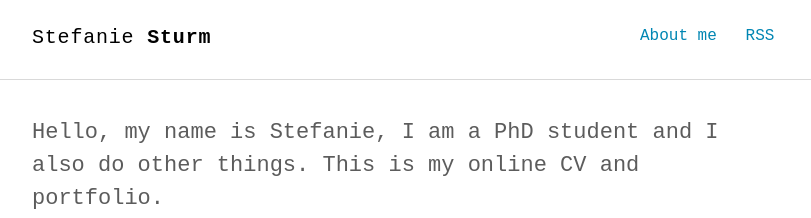
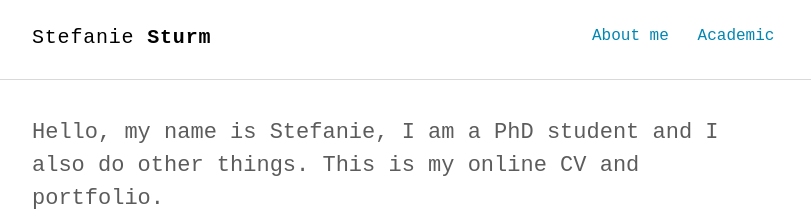
Before and after one commit to stefaniesturm/stefaniesturm.github.io, a Jekyll site: the page built from index.html, in a window 1280 px wide. Shown: the top 218 px of the page, without its empty margins (232-1043 px from the left). Built offline with Jekyll 4.4.1, drawn with Linux system fonts in a browser that asks for light colours; some web fonts are replaced.

Commit message:
Update nav.html

```diff
--- a/_includes/nav.html
+++ b/_includes/nav.html
@@ -4,7 +4,7 @@
     <h1 class="logo"><a href="{{ '/' | prepend: site.baseurl | prepend: site.url }}">{{ site.title_left }}<span>{{ site.title_right }}</span></a></h1>
     <ul class="navbar">
       <li><a href="{{ '/about' | prepend: site.baseurl | prepend: site.url }}">About me</a></li>
-      <li><a href="{{ "/feed.xml" | prepend: site.baseurl | prepend: site.url }}" target="_blank">RSS</a></li>
+      <li><a href="{{ '/academic' | prepend: site.baseurl | prepend: site.url }}">Academic</a></li>
     </ul>
   </div>
 </nav>
```
